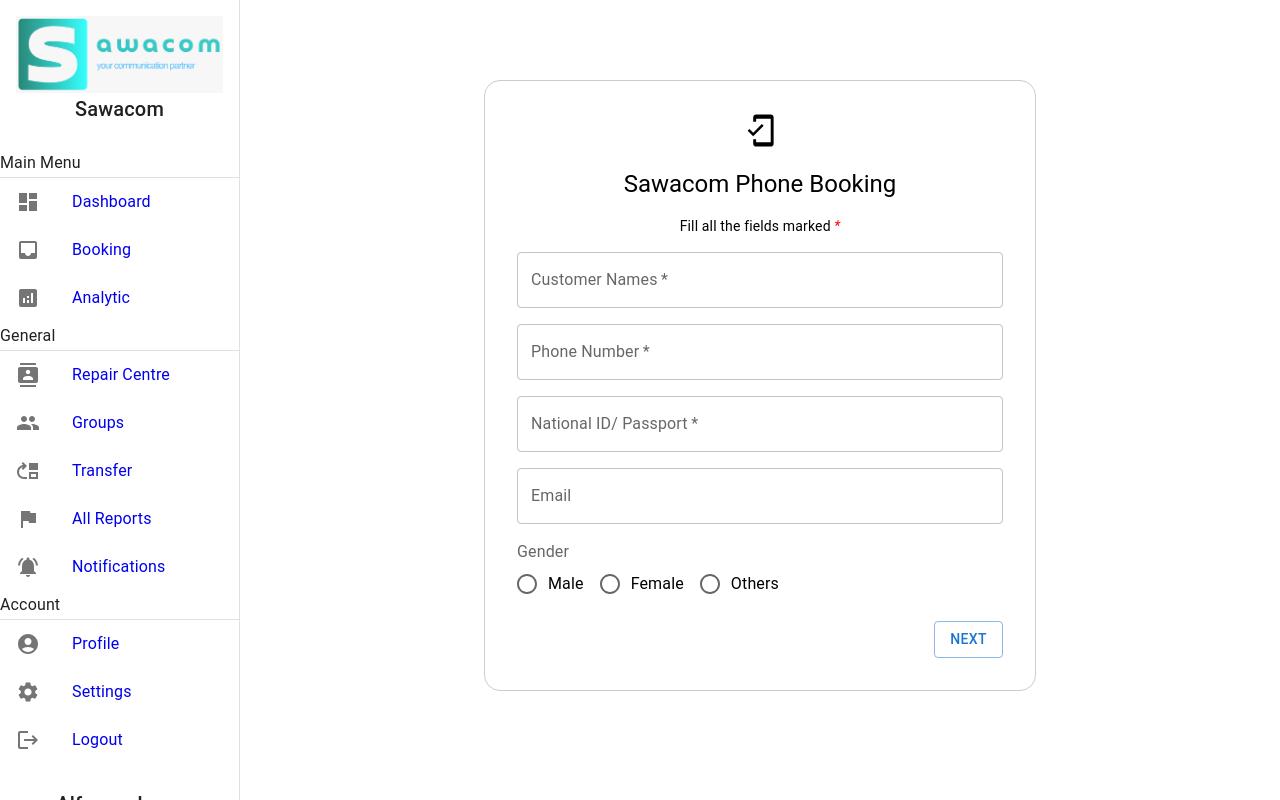
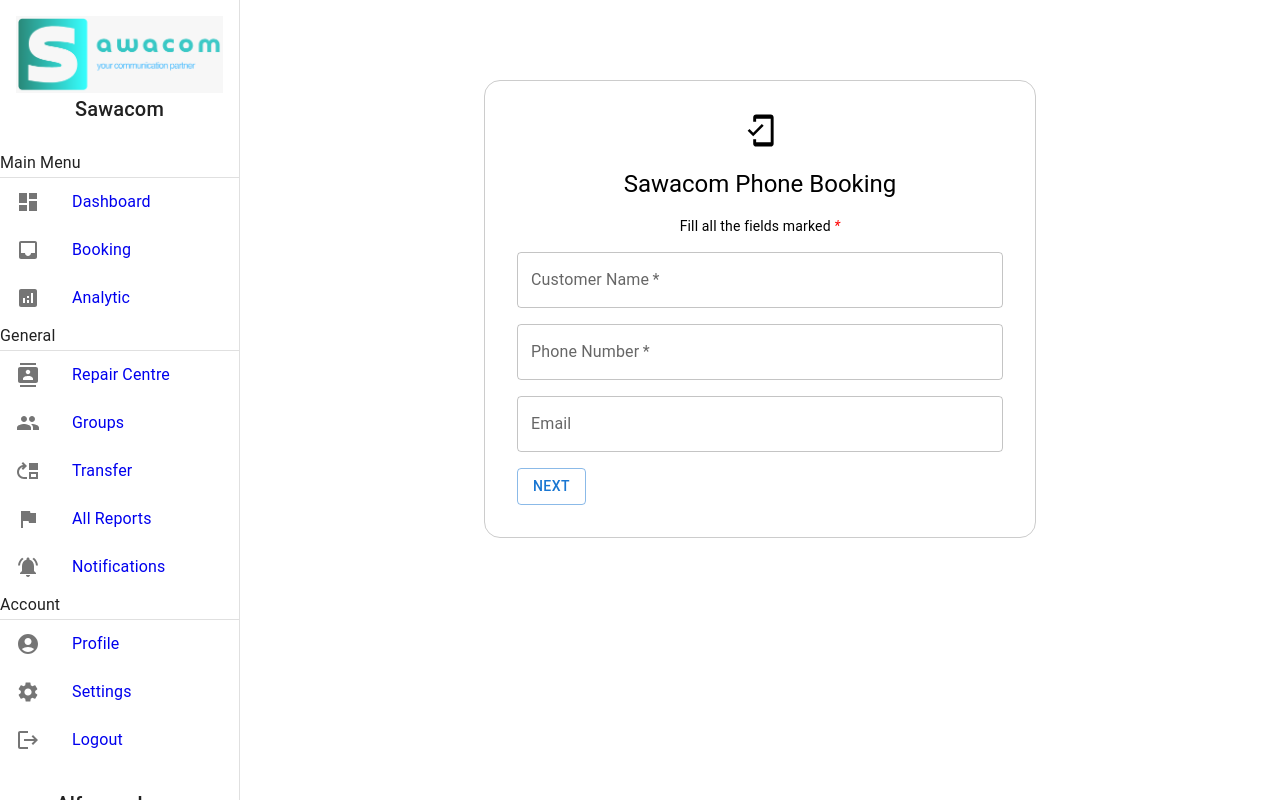
Before and after one commit to ajumaah/sawacom, a Next.js app: page /booking in a window 1280 px wide. Built offline with nearby package versions, Linux system fonts and the light colour scheme.

Commit message:
booking component integration

```diff
--- a/package.json
+++ b/package.json
@@ -12,7 +12,8 @@
     "@emotion/react": "^11.13.3",
     "@emotion/styled": "^11.13.0",
     "@mui/icons-material": "^6.0.0",
-    "@mui/material": "^6.0.0",
+    "@mui/material": "^6.0.1",
+    "jspdf": "^2.5.1",
     "next": "14.2.7",
     "react": "^18",
     "react-dom": "^18",
--- a/src/components/Booking.js
+++ b/src/components/Booking.js
@@ -1,8 +1,190 @@
-import React from 'react';
-import { Container, Grid, Box, Typography, TextField, Button, Radio, FormControlLabel, FormLabel, RadioGroup } from '@mui/material';
+import React, { useState } from 'react';
+import { Container, Grid, Box, Typography, TextField, Button, FormLabel, Dialog, DialogActions, DialogContent, DialogContentText, DialogTitle, CircularProgress } from '@mui/material';
 import { MobileFriendly } from '@mui/icons-material';
+import jsPDF from 'jspdf';
+import { SERVER_URL } from '../../config';
 
 function BookingPage() {
+  const [step, setStep] = useState(1);
+  const [formData, setFormData] = useState({
+    customerName: '',
+    phoneNumber: '',
+    email: '',
+    phoneModel: '',
+    phoneMake: '',
+    imei: '',
+    phoneIssues: '',
+  });
+  const [open, setOpen] = useState(false);
+  const [dialogMessage, setDialogMessage] = useState('');
+  const [isLoading, setIsLoading] = useState(false);
+
+  const handleNext = () => {
+    setStep(prevStep => prevStep + 1);
+  };
+
+  const handleBack = () => {
+    setStep(prevStep => prevStep - 1);
+  };
+
+  const handleChange = (e) => {
+    setFormData({
+      ...formData,
+      [e.target.name]: e.target.value,
+    });
+  };
+
+  const handleSubmit = async (e) => {
+    e.preventDefault();
+    setIsLoading(true);
+
+    try {
+      const response = await fetch(`${SERVER_URL}/booking`, {
+        method: 'POST',
+        headers: {
+          'Content-Type': 'application/json',
+        },
+        body: JSON.stringify(formData),
+      });
+
+      const text = await response.text();
+
+      if (response.ok) {
+        const result = JSON.parse(text);
+        generatePDF();
+        setDialogMessage(`Success! \n
+         `);
+        setOpen(true);
+      } else {
+        setDialogMessage('Booking failed. Please try again.');
+        setOpen(true);
+      }
+    } catch (error) {
+      setDialogMessage('An error occurred while submitting your booking.');
+      setOpen(true);
+    } finally {
+      setIsLoading(false);
+    }
+  };
+
+  const handleClose = () => {
+    setOpen(false);
+  };
+
+  const generatePDF = () => {
+    const doc = new jsPDF();
+
+    doc.text('Sawacom Phone Booking', 10, 10);
+    doc.text(`Name: ${formData.customerName}`, 10, 20);
+    doc.text(`Phone Number: ${formData.phoneNumber}`, 10, 30);
+    doc.text(`Email: ${formData.email}`, 10, 40);
+    doc.text(`Phone Make: ${formData.phoneMake}`, 10, 50);
+    doc.text(`Phone Model: ${formData.phoneModel}`, 10, 60);
+    doc.text(`IMEI: ${formData.imei}`, 10, 70);
+    doc.text(`Phone Issues: ${formData.phoneIssues}`, 10, 80);
+
+    doc.save('booking-details.pdf');
+  };
+
+  const renderStep = () => {
+    switch (step) {
+      case 1:
+        return (
+          <>
+            <Box mb={2}>
+              <TextField
+                fullWidth
+                label="Customer Name"
+                variant="outlined"
+                required
+                name="customerName"
+                value={formData.customerName}
+                onChange={handleChange}
+              />
+            </Box>
+            <Box mb={2}>
+              <TextField
+                fullWidth
+                label="Phone Number"
+                variant="outlined"
+                type="tel"
+                required
+                name="phoneNumber"
+                value={formData.phoneNumber}
+                onChange={handleChange}
+              />
+            </Box>
+            <Box mb={2}>
+              <TextField
+                fullWidth
+                label="Email"
+                variant="outlined"
+                type="email"
+                name="email"
+                value={formData.email}
+                onChange={handleChange}
+              />
+            </Box>
+          </>
+        );
+      case 2:
+        return (
+          <>
+           <Box mb={2}>
+              <TextField
+                fullWidth
+                label="Phone Make"
+                variant="outlined"
+                required
+                name="phoneMake"
+                value={formData.phoneMake}
+                onChange={handleChange}
+              />
+            </Box>
+            <Box mb={2}>
+              <TextField
+                fullWidth
+                label="Phone Model"
+                variant="outlined"
+                required
+                name="phoneModel"
+                value={formData.phoneModel}
+                onChange={handleChange}
+              />
+            </Box>
+            <Box mb={2}>
+              <TextField
+                fullWidth
+                label="IMEI"
+                variant="outlined"
+                name="imei"
+                value={formData.imei}
+                onChange={handleChange}
+              />
+            </Box>
+          </>
+        );
+      case 3:
+        return (
+          <>
+            <Box mb={2}>
+              <FormLabel component="legend">Phone Issues</FormLabel>
+              <TextField
+                fullWidth
+                label="Write the problem description here"
+                variant="outlined"
+                name="phoneIssues"
+                value={formData.phoneIssues}
+                onChange={handleChange}
+              />
+            </Box>
+          </>
+        );
+      default:
+        return null;
+    }
+  };
+
   return (
     <Container maxWidth="sm">
       <Box sx={{ mt: 8, p: 4, border: '1px solid #ccc', borderRadius: 4 }}>
@@ -19,56 +201,45 @@
             </Typography>
           </Grid>
           <Grid item xs={12}>
-            <form id="booking-page" method="post">
-              <Box mb={2}>
-                <TextField
-                  fullWidth
-                  label="Customer Names"
-                  variant="outlined"
-                  required
-                />
-              </Box>
-              <Box mb={2}>
-                <TextField
-                  fullWidth
-                  label="Phone Number"
-                  variant="outlined"
-                  type="tel"
-                  required
-                />
-              </Box>
-              <Box mb={2}>
-                <TextField
-                  fullWidth
-                  label="National ID/ Passport"
-                  variant="outlined"
-                  required
-                />
-              </Box>
-              <Box mb={2}>
-                <TextField
-                  fullWidth
-                  label="Email"
-                  variant="outlined"
-                  type="email"
-                />
-              </Box>
-              <Box mb={2}>
-                <FormLabel component="legend">Gender</FormLabel>
-                <RadioGroup row>
-                  <FormControlLabel value="male" control={<Radio />} label="Male" />
-                  <FormControlLabel value="female" control={<Radio />} label="Female" />
-                  <FormControlLabel value="other" control={<Radio />} label="Others" />
-                </RadioGroup>
-              </Box>
-              <Grid container justifyContent="flex-end">
-                <Button type="submit" variant="outlined">Next</Button>
+            <form id="booking-page" onSubmit={handleSubmit}>
+              {renderStep()}
+              <Grid container justifyContent="space-between" sx={{ mt: 2 }}>
+                {step > 1 && (
+                  <Button variant="outlined" onClick={handleBack}>
+                    Back
+                  </Button>
+                )}
+                {step < 3 && (
+                  <Button variant="outlined" onClick={handleNext}>
+                    Next
+                  </Button>
+                )}
+                {step === 3 && (
+                  <Button type="submit" variant="contained" color="primary" disabled={isLoading}>
+                    {isLoading ? <CircularProgress size={24} /> : 'Submit'}
+                  </Button>
+                )}
               </Grid>
             </form>
           </Grid>
         </Grid>
       </Box>
+
+      <Dialog open={open} onClose={handleClose}>
+        <DialogTitle>Booking Status</DialogTitle>
+        <DialogContent>
+          <DialogContentText>
+            {dialogMessage}
+          </DialogContentText>
+        </DialogContent>
+        <DialogActions>
+          <Button onClick={handleClose} color="primary">
+            Close
+          </Button>
+        </DialogActions>
+      </Dialog>
     </Container>
   );
 }
+
 export default BookingPage;
--- /dev/null
+++ b/src/pages/booked.js
@@ -0,0 +1,6 @@
+// import BookingPage from './BookingPage';
+import BookedPhonesTable from "@/components/dashboard/BookedPhones";
+
+export default function Home() {
+  return <BookedPhonesTable />;
+}
```
Also changed, not shown: src/components/dashboard/BookedPhones.js (added, +51 -0 lines), 1 other file (tests, documents, lock files or other folders).
